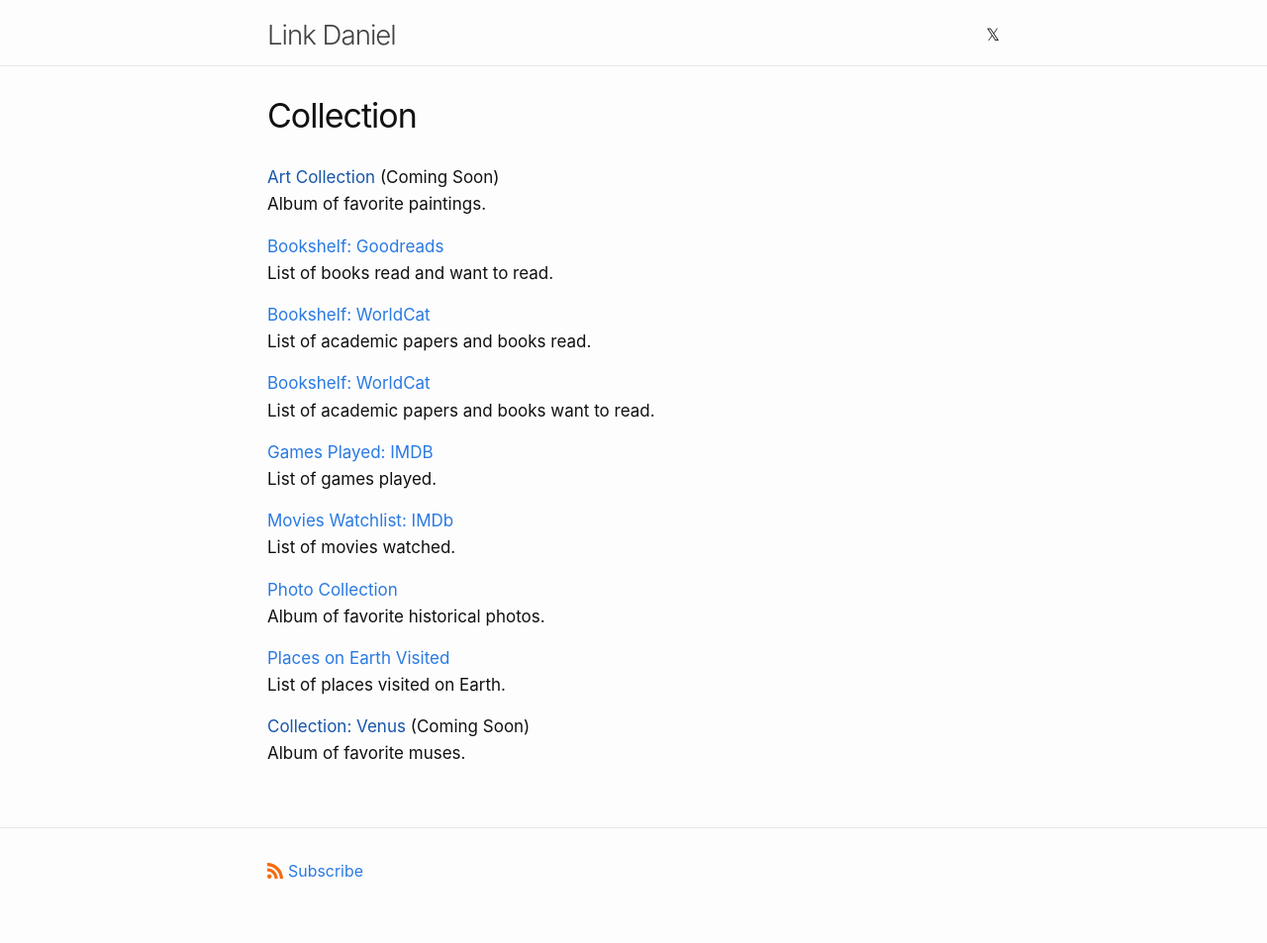
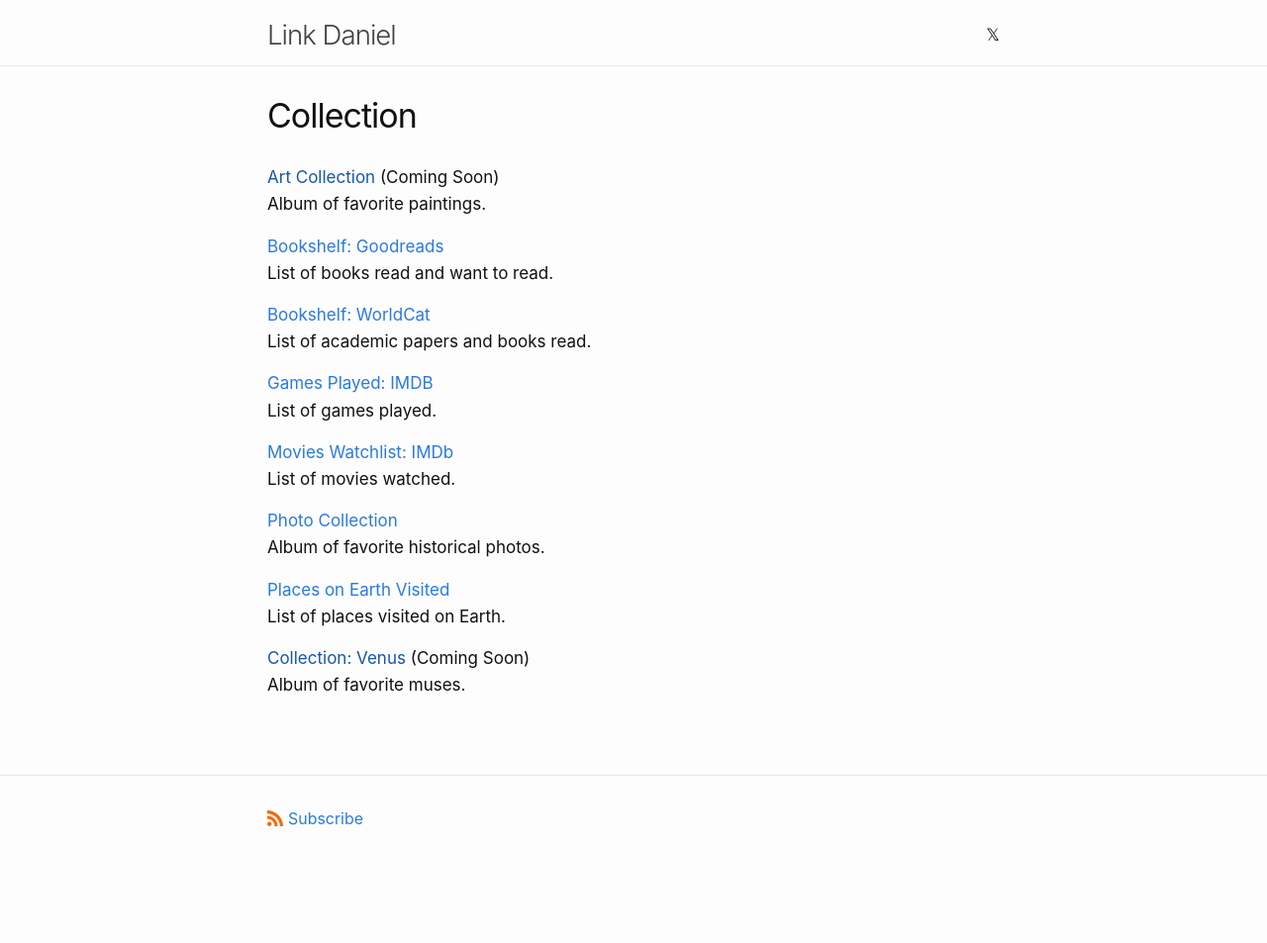
Before and after one commit to link-daniel/link.github.io, a Jekyll site: the page built from collection.md, in a window 1280 px wide. Shown: the whole page at 99% size. Built offline with Jekyll 4.4.1, drawn with Linux system fonts in a browser that asks for light colours; after the commit the page ends 900 px from its top, so only the background shows below that.

Commit message:
Update collection.md

```diff
--- a/collection.md
+++ b/collection.md
@@ -15,10 +15,6 @@ List of books read and want to read.
 <a href="https://search.worldcat.org/lists/e5a60fd2-2a1c-4955-ad18-7e11acc51338">Bookshelf: WorldCat</a>
 <br>
 List of academic papers and books read.
-
-<a href="https://search.worldcat.org/lists/fdbabad1-a2f1-487e-b94f-11e92f9ae5fe">Bookshelf: WorldCat</a>
-<br>
-List of academic papers and books want to read.
 
 <a href="https://www.imdb.com/list/ls567765043">Games Played: IMDB</a>
 <br>
```
